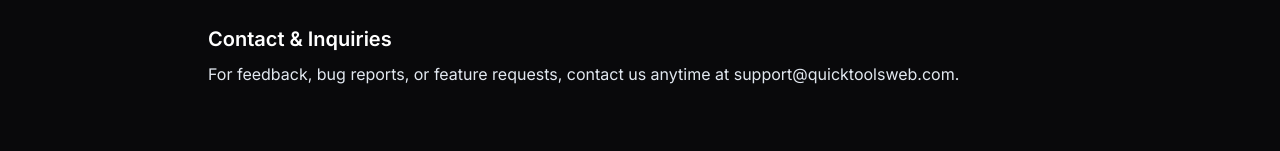
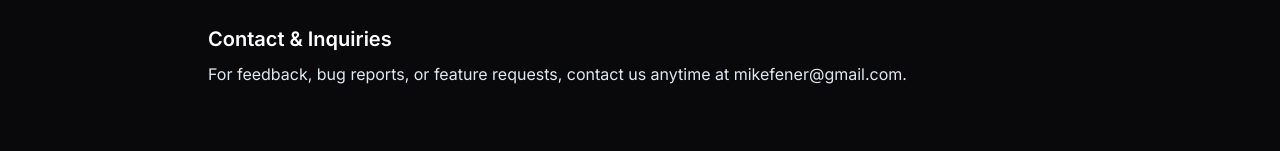
Before and after one commit to mikefener/quicktools, a Next.js app: page /about in a window 1280 px wide. Shown: the part 466-617 px from the top of the page. Built offline with nearby package versions, Linux system fonts and the light colour scheme; no server answers.

Commit message:
Use mikefener@gmail.com across all legal pages and ads.txt

```diff
--- a/src/app/about/page.tsx
+++ b/src/app/about/page.tsx
@@ -25,7 +25,7 @@ export default function AboutPage() {
         <div>
           <h2 className="text-xl font-semibold mb-2 text-white">Contact & Inquiries</h2>
           <p>
-            For feedback, bug reports, or feature requests, contact us anytime at support@quicktoolsweb.com.
+            For feedback, bug reports, or feature requests, contact us anytime at mikefener@gmail.com.
           </p>
         </div>
       </section>
--- a/src/app/contact/page.tsx
+++ b/src/app/contact/page.tsx
@@ -12,10 +12,10 @@ export default function ContactPage() {
           Send an email to our support inbox and we will reply as soon as possible:
         </p>
         <a
-          href="mailto:support@quicktoolsweb.com"
+          href="mailto:mikefener@gmail.com"
           className="text-blue-600 font-medium hover:underline"
         >
-          support@quicktoolsweb.com
+          mikefener@gmail.com
         </a>
       </div>
     </main>
--- a/src/app/privacy/page.tsx
+++ b/src/app/privacy/page.tsx
@@ -52,7 +52,7 @@ export default function PrivacyPage() {
         <div>
           <h2 className="text-xl font-semibold mb-2">4. Contact</h2>
           <p>
-            For privacy-related questions, contact us at support@quicktoolsweb.com.
+            For privacy-related questions, contact us at mikefener@gmail.com.
           </p>
         </div>
       </section>
--- a/src/app/terms/page.tsx
+++ b/src/app/terms/page.tsx
@@ -36,7 +36,7 @@ export default function TermsPage() {
         <div>
           <h2 className="text-xl font-semibold mb-2">5. Contact</h2>
           <p>
-            For questions about these terms, contact us at support@quicktoolsweb.com.
+            For questions about these terms, contact us at mikefener@gmail.com.
           </p>
         </div>
       </section>
```
Also changed, not shown: public/ads.txt.
